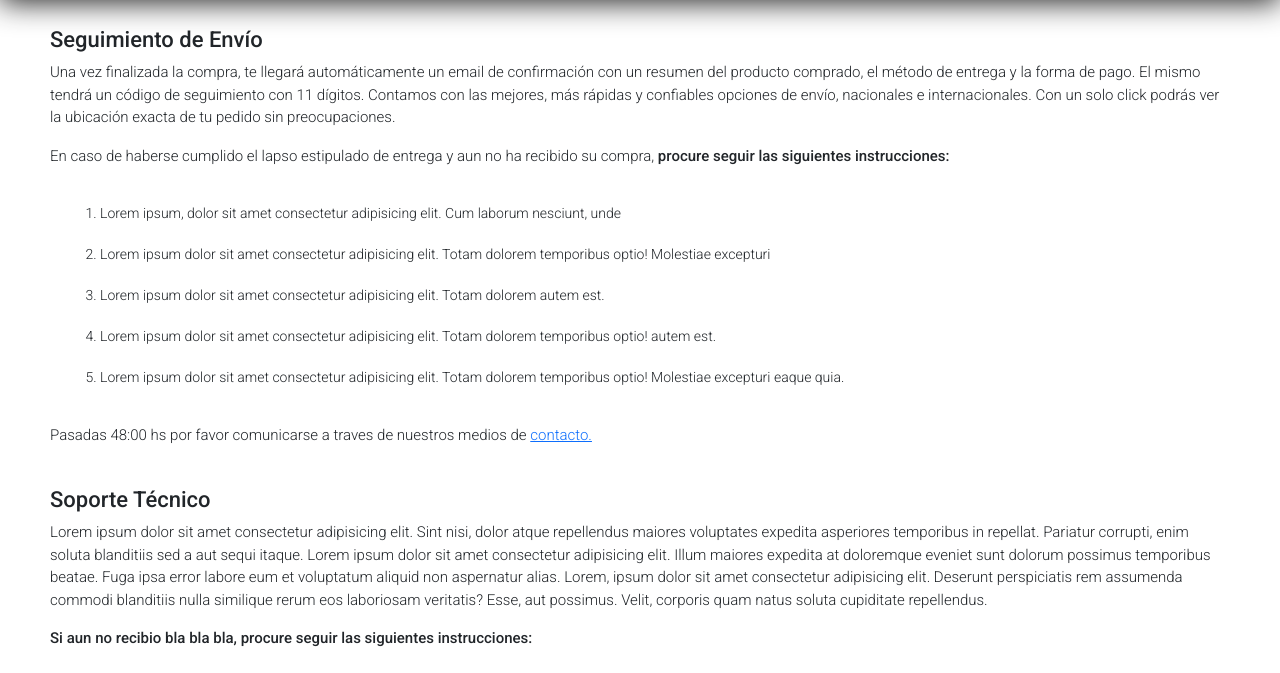
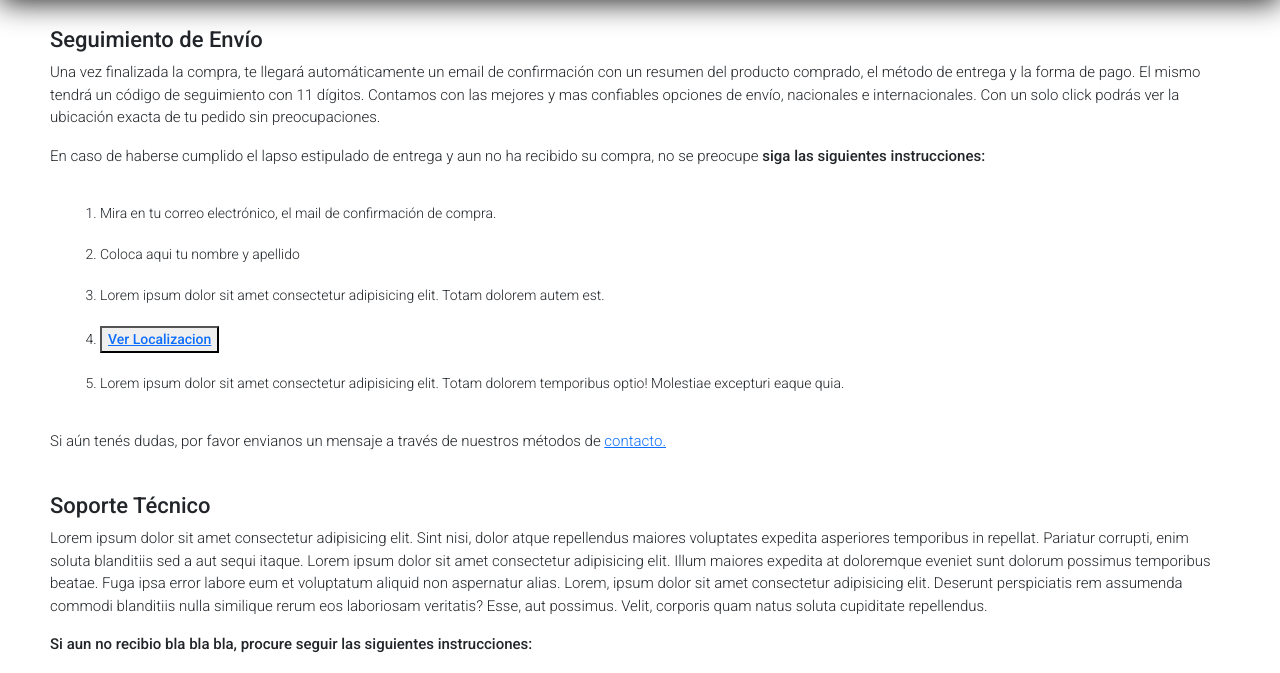
Before and after one commit to collasius/Proyecto-Collasius, a website: page pages/soporte.html in a window 1280 px wide. Shown: the part 53-726 px from the top of the page. Drawn offline with nearby package versions, Linux system fonts and the light colour scheme.

Commit message:
pruebas en soporte

```diff
--- a/pages/soporte.html
+++ b/pages/soporte.html
@@ -52,29 +52,31 @@
         <section class="contenedor-problema-envio">
             <div>
                 <h3>Seguimiento de Envío</h3>
-                <p>Una vez finalizada la compra, te llegará automáticamente un email de confirmación con un resumen del producto comprado, el método de entrega y la forma de pago. El mismo tendrá un código de seguimiento con 11 dígitos. Contamos con las mejores, más rápidas y confiables opciones de envío, nacionales e internacionales. Con un solo click podrás ver la ubicación exacta de tu pedido sin preocupaciones.</p>
+                <p>Una vez finalizada la compra, te llegará automáticamente un email de confirmación con un resumen del producto comprado, el método de entrega y la forma de pago. El mismo tendrá un código de seguimiento con 11 dígitos. Contamos con las mejores y mas confiables opciones de envío, nacionales e internacionales. Con un solo click podrás ver la ubicación exacta de tu pedido sin preocupaciones.</p>
             </div>
             <div class="contenedor-instrucciones">
-                <p>En caso de haberse cumplido el lapso estipulado de entrega y aun no ha recibido su compra, <b>procure seguir las siguientes instrucciones:</b></p>
+                <p>En caso de haberse cumplido el lapso estipulado de entrega y aun no ha recibido su compra, no se preocupe <b> siga las siguientes instrucciones:</b></p>
                 <ol class="contenido-soporte-instrucciones">
                     <li>
-                        Lorem ipsum, dolor sit amet consectetur adipisicing elit. Cum laborum nesciunt, unde
+                        Mira en tu correo electrónico, el mail de confirmación de compra.
                     </li>
                     <li>
-                        Lorem ipsum dolor sit amet consectetur adipisicing elit. Totam dolorem temporibus optio! Molestiae excepturi
+                        Coloca aqui tu nombre y apellido
                     </li>
                     <li>
                         Lorem ipsum dolor sit amet consectetur adipisicing elit. Totam dolorem autem est.
                     </li>
                     <li>
-                        Lorem ipsum dolor sit amet consectetur adipisicing elit. Totam dolorem temporibus optio! autem est.
+                        <button type="button">
+                            <a href="https://earth.google.com/web/@-34.57758742,-58.37416407,16.28675694a,447.81217218d,35y,-14.22821354h,60.00108721t,0r" target="_blank">Ver Localizacion</a>
+                        </button>
                     </li>
                     <li>
                         Lorem ipsum dolor sit amet consectetur adipisicing elit. Totam dolorem temporibus optio! Molestiae excepturi eaque quia.
                     </li>
                 </ol>
                 <p>
-                    Pasadas 48:00 hs por favor comunicarse a traves de nuestros medios de <a href="contacto.html">contacto.</a>
+                    Si aún tenés dudas, por favor envianos un mensaje a través de nuestros métodos de <a href="contacto.html">contacto.</a>
                 </p>
             </div>
         </section>
```
